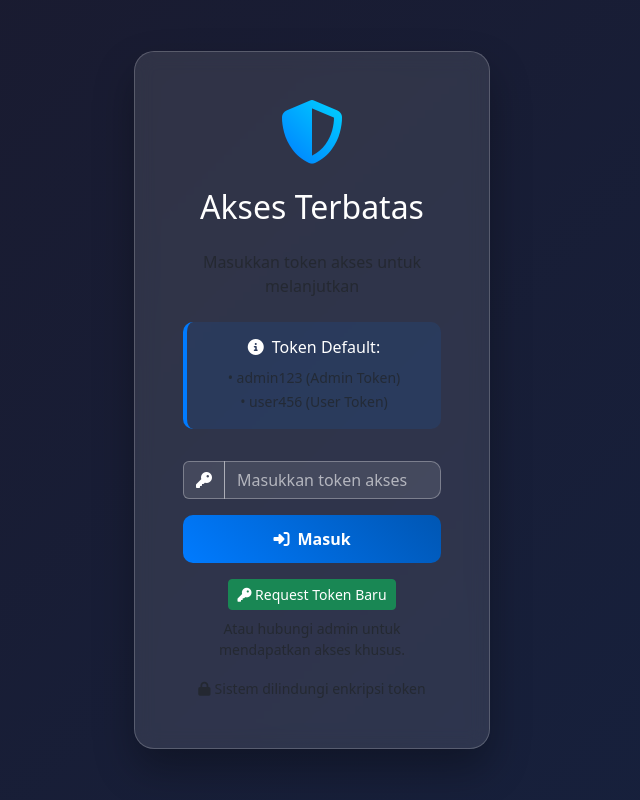
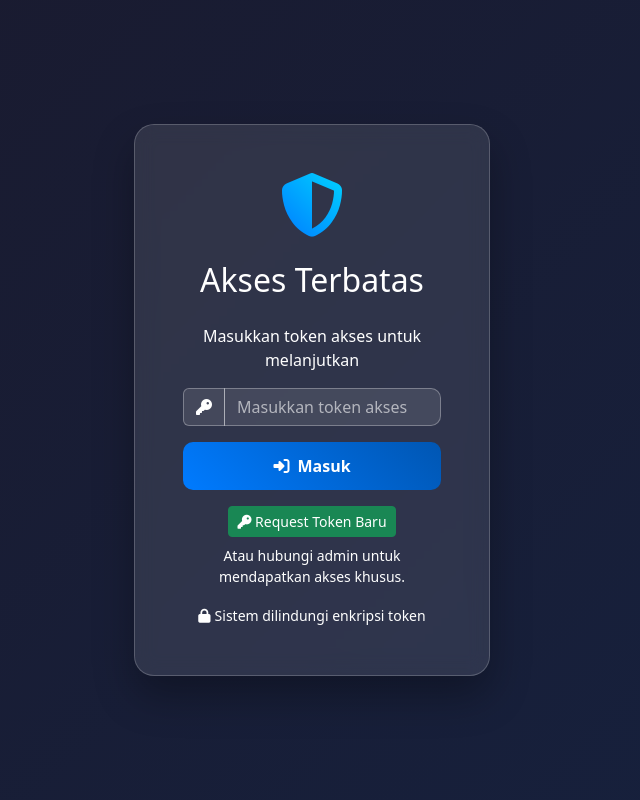
Before and after one commit to yohanseho/mws, a Flask app: page /login in a window 1280 px wide. Shown: the whole page, without its empty margins (328-968 px from the left). Run offline with Flask 3, Linux system fonts and the light colour scheme.

Commit message:
Update login.html

```diff
--- a/templates/login.html
+++ b/templates/login.html
@@ -68,6 +68,8 @@
             border-radius: 10px;
             margin-bottom: 2rem;
         }
+
+
     </style>
 </head>
 <body>
@@ -77,9 +79,9 @@
                 <div class="login-container text-center">
                     <i class="fas fa-shield-alt login-icon"></i>
                     <h2 class="mb-4">Akses Terbatas</h2>
-                    <p class="text-muted mb-4">Masukkan token akses untuk melanjutkan</p>
+                    <p style="color: white;">Masukkan token akses untuk melanjutkan</p>
 
-                    <!-- Flash messages -->
+                    <!--
                     {% with messages = get_flashed_messages(with_categories=true) %}
                         {% if messages %}
                             {% for category, message in messages %}
@@ -91,14 +93,15 @@
                         {% endif %}
                     {% endwith %}
 
-                    <!-- Token info -->
+                    <!-- Token info
+                    <!--
                     <div class="token-info">
                         <h6><i class="fas fa-info-circle me-2"></i>Token Default:</h6>
                         <small class="text-muted">
                             • admin123 (Admin Token)<br>
                             • user456 (User Token)
                         </small>
-                    </div>
+                    </div> -->
 
                     <form method="POST">
                         <div class="mb-3">
@@ -119,12 +122,12 @@
                         <a href="/request_token" class="btn btn-success btn-sm">
                             <i class="fas fa-key"></i> Request Token Baru
                         </a>
-                        <p class="text-muted mt-2 small">
+                        <p class=" mt-2 small" style="color: white;">
                             Atau hubungi admin untuk mendapatkan akses khusus.
                         </p>
                     </div>
 
-                    <div class="mt-3 text-muted">
+                    <div class="mt-3 " style="color: white;">
                         <small><i class="fas fa-lock me-1"></i>Sistem dilindungi enkripsi token</small>
                     </div>
                 </div>
```
